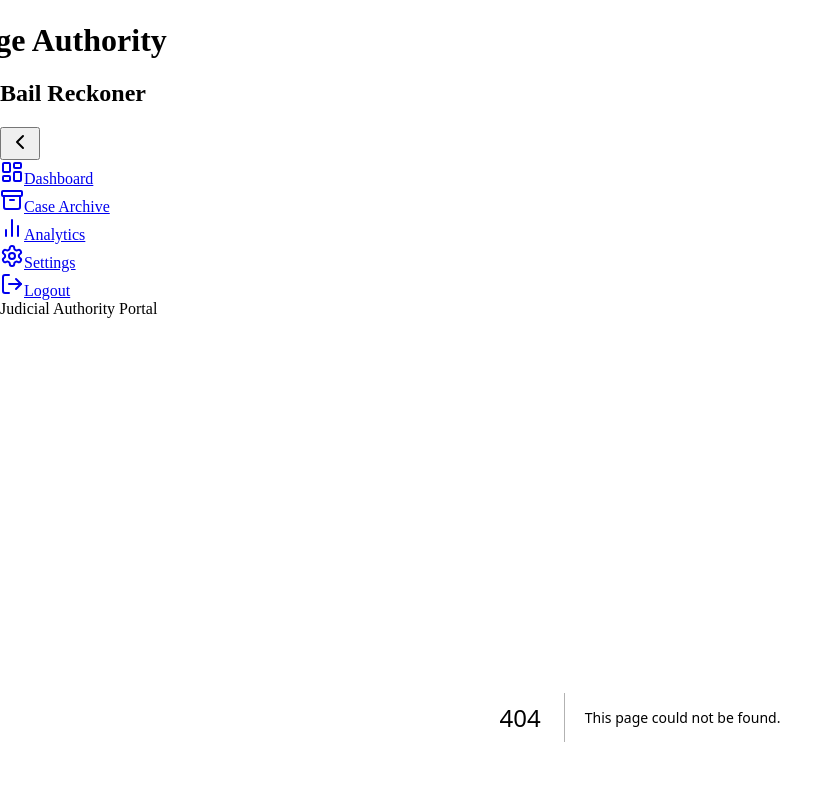
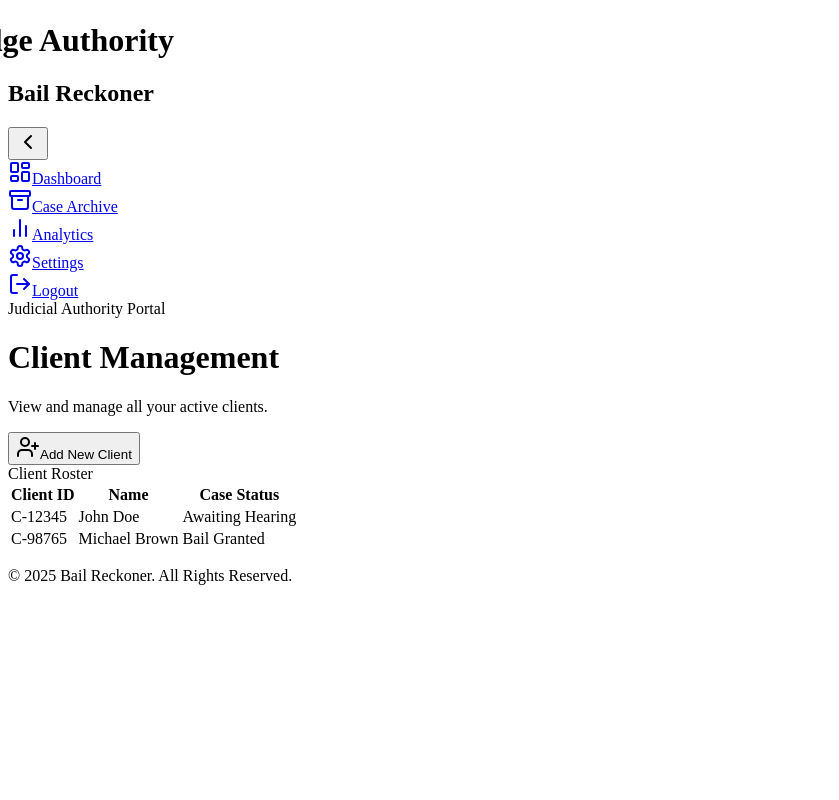
Before and after one commit to DhanashriPatil11/Major-Project, a Next.js app in the folder Source/Frontend/streamline-landing-page/: page /provider/client in a window 1280 px wide. Before the commit this address had no page. Shown: the top 800 px of the page, without its empty margins (0-839 px from the left). Built offline with nearby package versions, Linux system fonts and the light colour scheme.

Commit message:
Create page.tsx

```diff
--- /dev/null
+++ b/Source/Frontend/streamline-landing-page/app/provider/client/page.tsx
@@ -0,0 +1,51 @@
+"use client";
+import { motion } from "framer-motion";
+import { Card, CardContent, CardHeader, CardTitle } from "@/components/ui/card";
+import { Button } from "@/components/ui/button";
+import { UserPlus } from "lucide-react";
+
+const clients = [
+  { id: 'C-12345', name: 'John Doe', status: 'Awaiting Hearing' },
+  { id: 'C-98765', name: 'Michael Brown', status: 'Bail Granted' },
+];
+
+export default function ClientsPage() {
+  return (
+    <main className="container mx-auto w-full px-4 py-12">
+      <motion.div initial={{ opacity: 0, y: 20 }} animate={{ opacity: 1, y: 0 }}>
+        <div className="flex justify-between items-center mb-8">
+            <div>
+                <h1 className="text-4xl font-bold text-white md:text-5xl mb-2">Client Management</h1>
+                <p className="text-lg text-gray-300">View and manage all your active clients.</p>
+            </div>
+            <Button><UserPlus className="mr-2 h-5 w-5"/>Add New Client</Button>
+        </div>
+        <Card className="border-white/10 bg-white/5 text-white backdrop-blur-lg">
+          <CardHeader>
+              <CardTitle>Client Roster</CardTitle>
+          </CardHeader>
+          <CardContent>
+            <table className="w-full text-left">
+              <thead>
+                <tr className="border-b border-white/20">
+                  <th className="p-4">Client ID</th>
+                  <th className="p-4">Name</th>
+                  <th className="p-4">Case Status</th>
+                </tr>
+              </thead>
+              <tbody>
+                {clients.map(c => (
+                  <tr key={c.id} className="border-b border-white/10 hover:bg-white/5">
+                    <td className="p-4 font-mono">{c.id}</td>
+                    <td className="p-4">{c.name}</td>
+                    <td className="p-4"><span className={c.status === 'Bail Granted' ? 'text-emerald-400' : 'text-amber-400'}>{c.status}</span></td>
+                  </tr>
+                ))}
+              </tbody>
+            </table>
+          </CardContent>
+        </Card>
+      </motion.div>
+    </main>
+  );
+}
```
